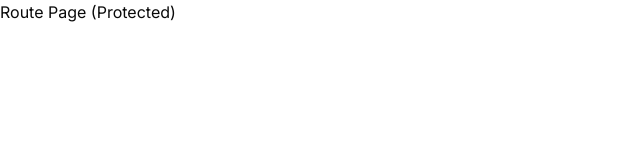
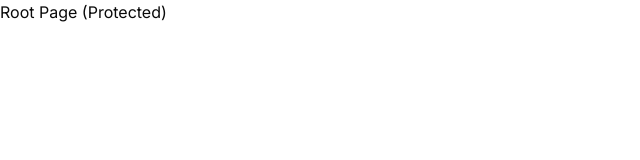
Before and after one commit to mojalil/ai-companion, a Next.js app: page / in a window 1280 px wide. Shown: the top 160 px of the page, without its empty margins (0-640 px from the left). Built offline with nearby package versions, Linux system fonts and the light colour scheme.

Commit message:
adding auth

```diff
--- a/app/(auth)/(routes)/login/page.tsx
+++ /dev/null
@@ -1,9 +0,0 @@
-const LoginPage = () => {
-    return (
-        <div>
-            Login Page (Unprotected)
-        </div>
-    )
-}
-
-export default LoginPage
--- /dev/null
+++ b/app/(auth)/(routes)/sign-in/[[...sign-in]]/page.tsx
@@ -0,0 +1,5 @@
+import { SignIn } from "@clerk/nextjs";
+
+export default function Page() {
+  return <SignIn />;
+}
--- /dev/null
+++ b/app/(auth)/(routes)/sign-up/[[...sign-up]]/page.tsx
@@ -0,0 +1,5 @@
+import { SignUp } from "@clerk/nextjs";
+
+export default function Page() {
+  return <SignUp />;
+}
--- /dev/null
+++ b/app/(auth)/layout.tsx
@@ -0,0 +1,15 @@
+import React from "react"
+
+interface AuthLayoutProps {
+    children: React.ReactNode
+}
+
+const AuthLayout = ({ children } : AuthLayoutProps ) => {
+    return (
+        <div className="flex items-center justify-center h-full">
+            {children}
+        </div>
+    )
+}
+
+export default AuthLayout
--- a/app/(route)/(routes)/page.tsx
+++ b/app/(route)/(routes)/page.tsx
@@ -1,7 +1,10 @@
-export default function Home() {
-    return (
-      <div>
-        Route Page (Protected)
-        </div>
-    )
-  }
+const RootPage = () => {
+  return(
+    <div>
+      Root Page (Protected)
+    </div>
+
+  )
+}
+
+export default RootPage
--- a/app/layout.tsx
+++ b/app/layout.tsx
@@ -1,22 +1,25 @@
-import './globals.css'
-import type { Metadata } from 'next'
-import { Inter } from 'next/font/google'
+import "./globals.css";
+import type { Metadata } from "next";
+import { Inter } from "next/font/google";
+import { ClerkProvider } from "@clerk/nextjs";
 
-const inter = Inter({ subsets: ['latin'] })
+const inter = Inter({ subsets: ["latin"] });
 
 export const metadata: Metadata = {
-  title: 'Create Next App',
-  description: 'Generated by create next app',
-}
+  title: "Create Next App",
+  description: "Generated by create next app",
+};
 
 export default function RootLayout({
   children,
 }: {
-  children: React.ReactNode
+  children: React.ReactNode;
 }) {
   return (
-    <html lang="en">
-      <body className={inter.className}>{children}</body>
-    </html>
-  )
+    <ClerkProvider>
+      <html lang="en">
+        <body className={inter.className}>{children}</body>
+      </html>
+    </ClerkProvider>
+  );
 }
--- a/package.json
+++ b/package.json
@@ -9,6 +9,7 @@
     "lint": "next lint"
   },
   "dependencies": {
+    "@clerk/nextjs": "^4.23.2",
     "@types/node": "20.4.9",
     "@types/react": "18.2.20",
     "@types/react-dom": "18.2.7",
```
Also changed, not shown: middleware.ts (added, +10 -0 lines), 1 other file (tests, documents, lock files or other folders).
